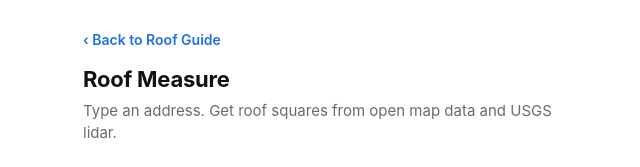
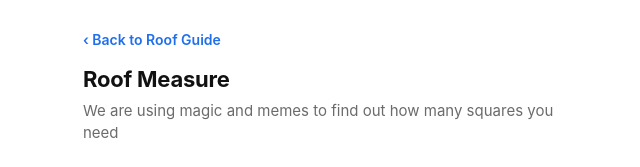
Before and after one commit to jorellano/roofing, a plain HTML site: page measure/index.html in a window 1280 px wide. Shown: the top 167 px of the page, 319-959 px from the left. Drawn offline with Linux system fonts and the light colour scheme.

Commit message:
Sync measure: tagline

```diff
--- a/measure/index.html
+++ b/measure/index.html
@@ -65,7 +65,7 @@
 <main>
 <a href="../" style="display:inline-block;margin:0 0 14px;font-size:14px;font-weight:600;color:var(--accent);text-decoration:none">&lsaquo; Back to Roof Guide</a>
   <h1>Roof Measure</h1>
-  <p class="sub">Type an address. Get roof squares from open map data and USGS lidar.</p>
+  <p class="sub">We are using magic and memes to find out how many squares you need</p>
   <form id="form" class="field" action="./" method="get">
     <input id="addr" name="a" type="text" inputmode="text" autocomplete="off" autocorrect="off" spellcheck="false" placeholder="Enter a street address" enterkeyhint="go">
     <button id="go" class="go" type="submit">Measure roof</button>
```
